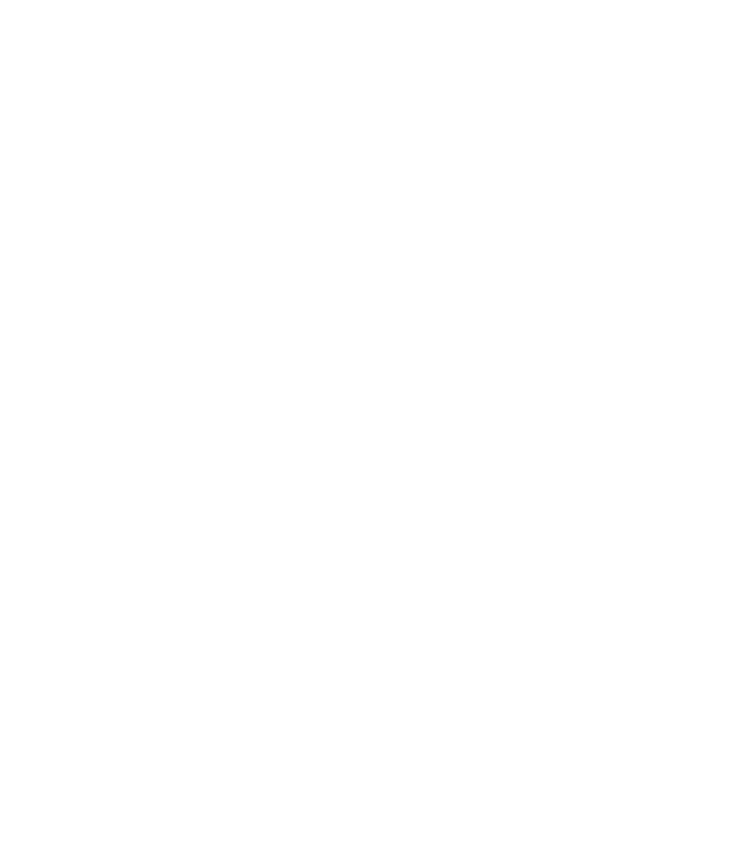
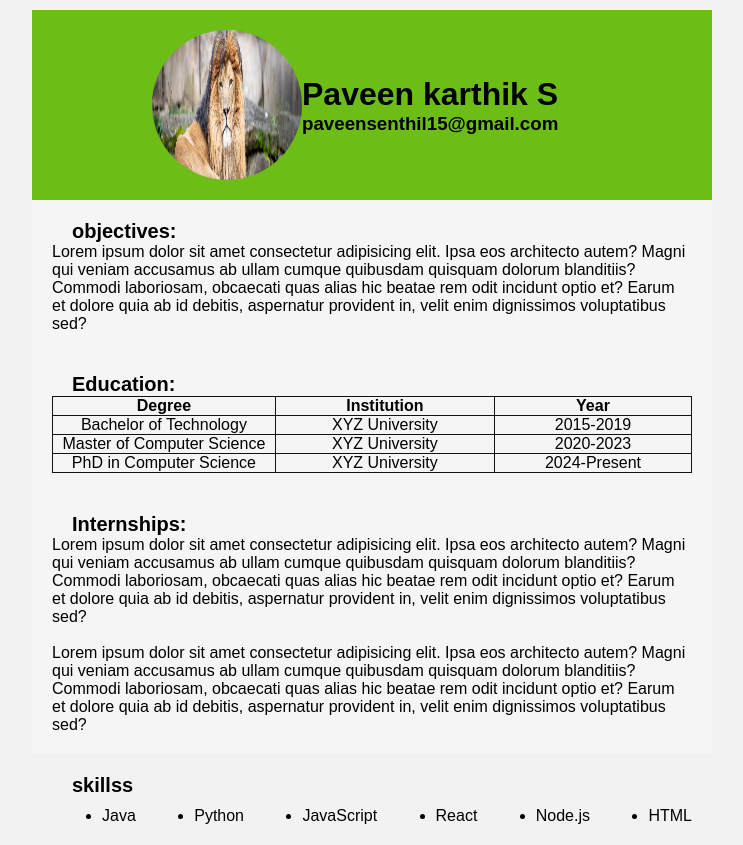
Before and after one commit to paveenkarthik/Website, a plain HTML site: page index.html in a window 1280 px wide. Shown: the whole page, without its empty margins (268-1011 px from the left). Before the commit the page ends 800 px from the top, so only its background shows below. Drawn offline with Linux system fonts and the light colour scheme.

Commit message:
second commit

```diff
--- a/index.html
+++ b/index.html
@@ -5,10 +5,163 @@
     <meta name="viewport" content="width= device, initial=section=1.0" />
     <title>resumegit </title>
     <style>
+      *{
+        margin :0px;
+        padding: 0px;
+      }
+      body{
+        font-family: Arial, sans-serif;
+        background-color: #f2f2f2;
+        display: flex;
+        flex-direction: column;
+        height: 100vh;
+        padding-top: 10px;
+        padding-left: 300px;
+        padding-right: 300px;
+      }
+      .section1{
+        display: flex;
+        justify-content: space-between;
+        align-items: center;
+        padding: 20px;
+        background-color: #6dbd17;
+      }
+      .profile-data{
+       margin-right:300px ;
+      }
+      .section2{
+        display: flex;
+        flex-direction: column;
+        padding: 20px;
+        background-color: #f5f5f5;
+        margin: 2px solid #110d0d;
+      }
+      .section3{
+        display: flex;
+        flex-direction: column;
+        justify-content: space-between;
+        padding: 20px;
+        background-color: #f5f5f5;
+        margin: 2px solid;
+      }
+      .section4{
+        display: flex;
+        flex-direction: column;
+        justify-content: space-between;
+        padding: 20px;
+        background-color: #f5f5f5;
 
+      }
+      .section5{
+        padding: 20px;
+      }
+      .profile-img{
+        width: 150px;
+        height: 150px;
+        border-radius: 50%;
+
+      }
+      .profile-img-section{
+        margin-left: 100px;
+        width: 200px;
+        display: flex;
+        justify-content: center;
+        align-items: center;
+      }
+      .section-tittle{
+          justify-content: start;
+          display: flex;
+          align-items: center;
+          font-size: 20px;
+          margin-left: 20px;
+          font-weight: bold;
+
+      }
+      td,th{
+        height: 2%;
+        width: 2%;
+        border: 1px solid #141111;
+      }
+      table{
+        border-collapse: collapse;
+        width: 100%;
+       text-align: center;
+      }
+      .list-order{
+        display: flex;
+        justify-content: space-between;
+        align-items: center;
+        padding-left: 50px;
+        margin-top: 10px;
+      }
     </style>
 </head>
 <body>
+  <div class="section1">
+    <div class="profile-img-section">
+      <img src="assets/img/photo-1548091688-de2dfc08c95b.avif" alt="" class=" profile-img">
+    </div>
+  <div class="profile-data">
+   <h1>Paveen karthik S</h1>
+   <h3>paveensenthil15@gmail.com</h3>
+  </div>
+  </div>
+  <div class="section2">
+    <h1 class="section-tittle">objectives:
+    </h1>
+    <p>
+      Lorem ipsum dolor sit amet consectetur adipisicing elit. Ipsa eos architecto autem? Magni qui veniam accusamus ab ullam cumque quibusdam quisquam dolorum blanditiis? Commodi laboriosam, obcaecati quas alias hic beatae rem odit incidunt optio et? Earum et dolore quia ab id debitis, aspernatur provident in, velit enim dignissimos voluptatibus sed?
+    </p>
+  </div>
+  <div class="section3">
+    <h1 class="section-tittle">Education:
+    </h1>
+      <table class="ed-table">
+        <tr>
+          <th>Degree</th>
+          <th>Institution</th>
+          <th>Year</th>
+        </tr>
+        <tr>
+          <td>Bachelor of Technology</td>
+          <td>XYZ University</td>
+          <td>2015-2019</td>
+        </tr>
+        <tr>
+          <td>Master of Computer Science</td>
+          <td>XYZ University</td>
+          <td>2020-2023</td>
+        </tr>
+        <tr></tr>
+          <td>PhD in Computer Science</td>
+          <td>XYZ University</td>
+          <td>2024-Present</td>
+        </tr>
+      </table>
+  </div>
+  <div class="section4">
+    <h1 class="section-tittle">Internships:
+    </h1>
+    <p>
+      Lorem ipsum dolor sit amet consectetur adipisicing elit. Ipsa eos architecto autem? Magni qui veniam accusamus ab ullam cumque quibusdam quisquam dolorum blanditiis? Commodi laboriosam, obcaecati quas alias hic beatae rem odit incidunt optio et? Earum et dolore quia ab id debitis, aspernatur provident in, velit enim dignissimos voluptatibus sed?
 
+    </p>
+    <br>
+    <p>
+      Lorem ipsum dolor sit amet consectetur adipisicing elit. Ipsa eos architecto autem? Magni qui veniam accusamus ab ullam cumque quibusdam quisquam dolorum blanditiis? Commodi laboriosam, obcaecati quas alias hic beatae rem odit incidunt optio et? Earum et dolore quia ab id debitis, aspernatur provident in, velit enim dignissimos voluptatibus sed?
+    </p>
+  </div>
+  <div class="section5">
+    <h1 class="section-tittle">skillss
+    </h1>
+    <ul class="list-order">
+      <li>Java</li>
+      <li>Python</li>
+      <li>JavaScript</li>
+      <li>React</li>
+      <li>Node.js</li>
+      <li>HTML</li>
+    </ul>
+  </div>
 </body>
 </html>
```
Also changed, not shown: assets/img/photo-1548091688-de2dfc08c95b.avif (added).
